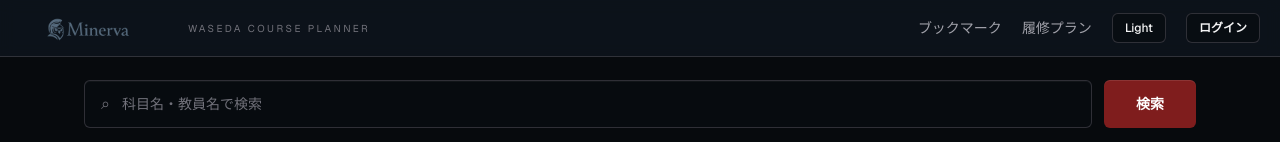
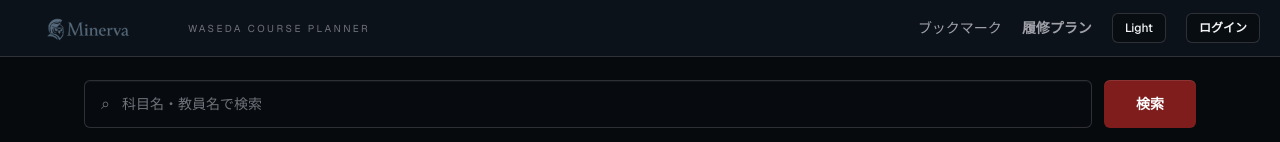
Before and after one commit to takutakuwawawa/waseda-classes, a Next.js app: page / in a window 1280 px wide. Shown: the top 142 px of the page. Built offline with nearby package versions, Linux system fonts and the light colour scheme; no server answers; the database is empty.

Commit message:
Link planner from header

```diff
--- a/components/AppHeader.tsx
+++ b/components/AppHeader.tsx
@@ -26,7 +26,12 @@ export function AppHeader() {
         </Link>
         <nav className="flex items-center gap-3 text-sm text-[var(--text-muted)] sm:gap-5">
           <span className="hidden sm:inline">ブックマーク</span>
-          <span className="hidden sm:inline">履修プラン</span>
+          <Link
+            href="/planner"
+            className="hidden font-semibold transition-colors hover:text-[var(--text)] sm:inline"
+          >
+            履修プラン
+          </Link>
           <ThemeToggle />
           <AuthMenu />
         </nav>
```
